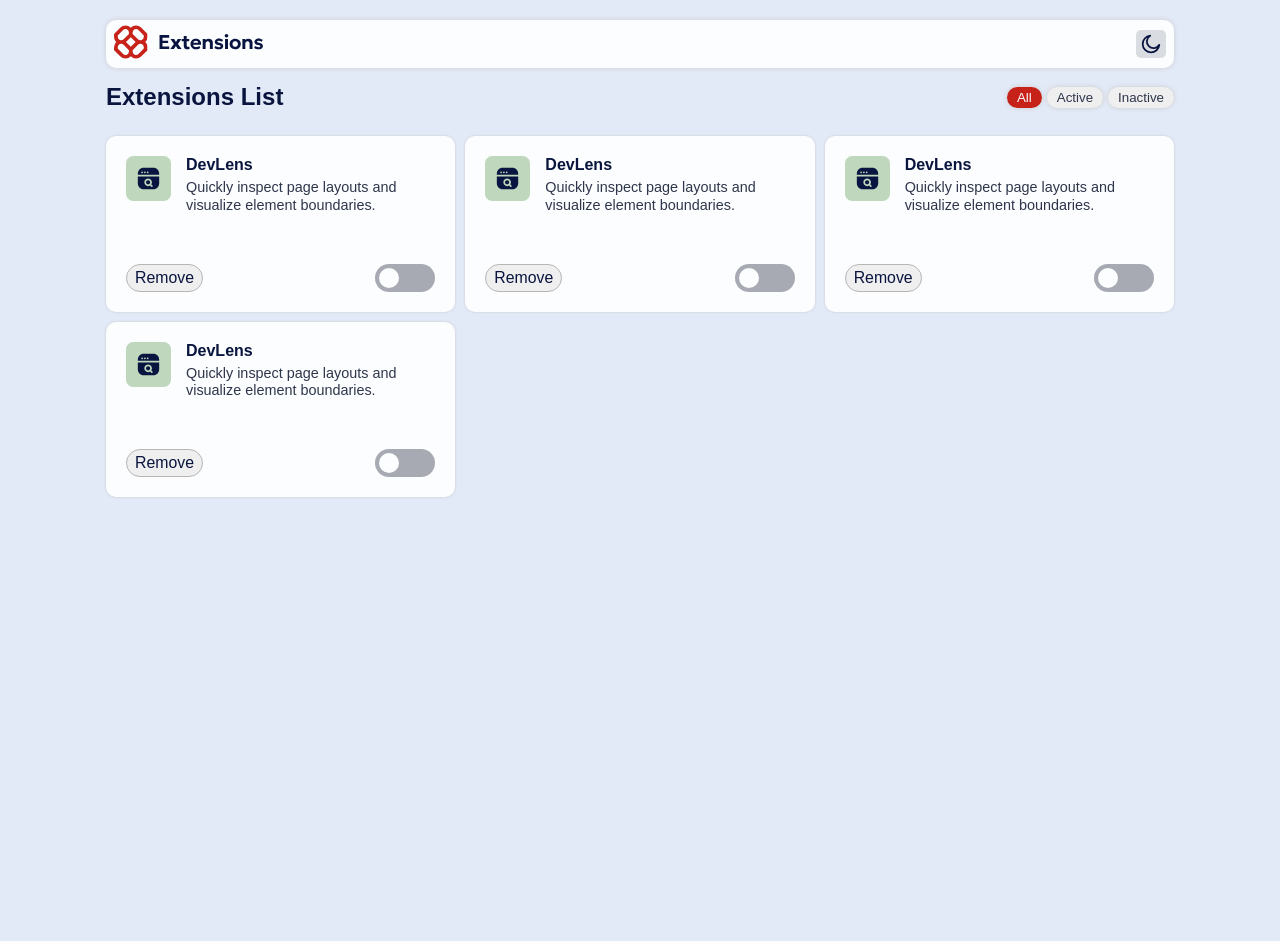
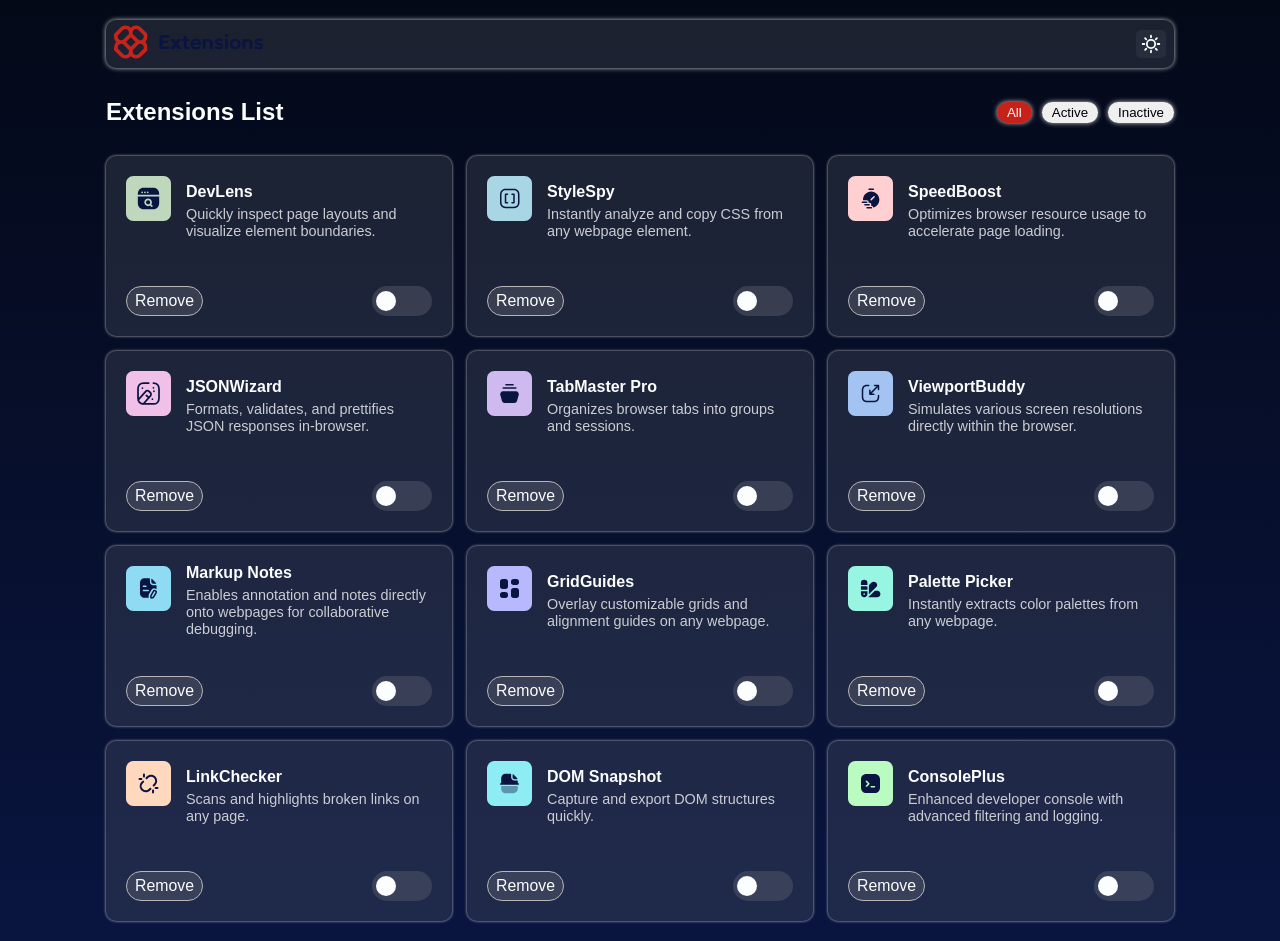
Before and after one commit to jeeva-004/google-extentions-page, a plain HTML site: page index.html in a window 1280 px wide. Both pictures are taken after a click on the element 1151 px from the left and 44 px from the top of the page. Before the commit the page ends 800 px from the top, so only its background shows below. Drawn offline with Linux system fonts and the light colour scheme; a web font is replaced by a local one.

Commit message:
design fixed

```diff
--- a/index.html
+++ b/index.html
@@ -20,7 +20,7 @@
     <header>
       <div class="head-part"><img src="./assets/images/logo.svg" alt="logo" class="logo">
       </div>
-      <div class="theme"><img src="./assets/images/icon-moon.svg" alt="img"></div>
+      <div class="theme"><img src="./assets/images/icon-moon.svg" alt="img" class="img1"><img src="./assets/images/icon-sun.svg" alt="img" class="img2"></div>
     </header>
     <div class="extention-buttons">
       <h2>Extensions List</h2>
@@ -31,102 +31,8 @@
       </div>
     </div>
     <div class="extentions">
-      <div class="extention">
-        <div class="extention-info">
-          <img src="./assets/images/logo-devlens.svg" alt="image">
-          <div class="extention-detail">
-            <h4 class="extention-name">DevLens</h4>
-            <p>Quickly inspect page layouts and visualize element boundaries.</p>
-          </div>
-        </div>
-        <div class="active-remove">
-          <button class="remove">Remove</button>
-          <div class="toggle"><p class="round"></p></div>
-        </div>
-      </div>
-      <div class="extention">
-        <div class="extention-info">
-          <img src="./assets/images/logo-devlens.svg" alt="image">
-          <div class="extention-detail">
-            <h4 class="extention-name">DevLens</h4>
-            <p>Quickly inspect page layouts and visualize element boundaries.</p>
-          </div>
-        </div>
-        <div class="active-remove">
-          <button class="remove">Remove</button>
-          <div class="toggle"><p class="round"></p></div>
-        </div>
-      </div>
-      <div class="extention">
-        <div class="extention-info">
-          <img src="./assets/images/logo-devlens.svg" alt="image">
-          <div class="extention-detail">
-            <h4 class="extention-name">DevLens</h4>
-            <p>Quickly inspect page layouts and visualize element boundaries.</p>
-          </div>
-        </div>
-        <div class="active-remove">
-          <button class="remove">Remove</button>
-          <div class="toggle"><p class="round"></p></div>
-        </div>
-      </div>
-      <div class="extention">
-        <div class="extention-info">
-          <img src="./assets/images/logo-devlens.svg" alt="image">
-          <div class="extention-detail">
-            <h4 class="extention-name">DevLens</h4>
-            <p>Quickly inspect page layouts and visualize element boundaries.</p>
-          </div>
-        </div>
-        <div class="active-remove">
-          <button class="remove">Remove</button>
-          <div class="toggle"><p class="round"></p></div>
-        </div>
-      </div>
+
     </div>
-    <!-- StyleSpy
-    Instantly analyze and copy CSS from any webpage element.
-    Remove
-
-    SpeedBoost
-    Optimizes browser resource usage to accelerate page loading.
-    Remove
-
-    JSONWizard
-    Formats, validates, and prettifies JSON responses in-browser.
-    Remove
-
-    TabMaster Pro
-    Organizes browser tabs into groups and sessions.
-    Remove
-
-    ViewportBuddy
-    Simulates various screen resolutions directly within the browser.
-    Remove
-
-    Markup Notes
-    Enables annotation and notes directly onto webpages for collaborative debugging.
-    Remove
-
-    GridGuides
-    Overlay customizable grids and alignment guides on any webpage.
-    Remove
-
-    Palette Picker
-    Instantly extracts color palettes from any webpage.
-    Remove
-
-    LinkChecker
-    Scans and highlights broken links on any page.
-    Remove
-
-    DOM Snapshot
-    Capture and export DOM structures quickly.
-    Remove
-
-    ConsolePlus
-    Enhanced developer console with advanced filtering and logging.
-    Remove -->
   </div>
 </body>
 
--- a/script.js
+++ b/script.js
@@ -1,4 +1,4 @@
-const data = [
+const datas = [
     {
         "logo": "./assets/images/logo-devlens.svg",
         "name": "DevLens",
@@ -71,4 +71,60 @@ const data = [
         "description": "Enhanced developer console with advanced filtering and logging.",
         "isActive": true
     }
-  ];
+];
+
+const extentions = document.querySelector('.extentions')
+const btn_group = document.querySelector('.btn-group');
+
+datas.forEach(data => {
+    let extention = document.createElement('div');
+    let div_content = `<div class="extention">
+        <div class="extention-info">
+          <img src="${data.logo}" alt="image">
+          <div class="extention-detail">
+            <h4 class="extention-name">${data.name}</h4>
+            <p>${data.description}</p>
+          </div>
+        </div>
+        <div class="active-remove">
+          <button class="remove">Remove</button>
+          <div class="toggle"><p class="round"></p></div>
+        </div>
+      </div>`;
+    extention.innerHTML = div_content;
+    extention.querySelector('.toggle').addEventListener('click', () => {
+
+    })
+    extentions.appendChild(extention)
+})
+
+const theme = document.querySelector('.theme');
+const moon = theme.querySelector('.img1');
+const sun  = theme.querySelector('.img2')
+theme.addEventListener('click', () => {
+    document.body.classList.toggle('dark-mode');
+    sun.classList.toggle('sun');
+    moon.classList.toggle('moon');
+
+})
+let all_btn = btn_group.querySelector('.one');
+let active_btn = btn_group.querySelector('.two');
+let inactive_btn = btn_group.querySelector('.three');
+
+all_btn.addEventListener('click', () => {
+    inactive_btn.classList.remove('active');
+    active_btn.classList.remove('active');
+    all_btn.classList.add('active');
+})
+
+active_btn.addEventListener('click', () => {
+    inactive_btn.classList.remove('active');
+    all_btn.classList.remove('active');
+    active_btn.classList.add('active');
+})
+
+inactive_btn.addEventListener('click', () => {
+    all_btn.classList.remove('active');
+    active_btn.classList.remove('active');
+    inactive_btn.classList.add('active');
+})
--- a/style.css
+++ b/style.css
@@ -10,13 +10,27 @@ html {
 }
 
 :root {
-    --bg-color: hsla(217, 61%, 90%, .7);
+    --bg-color: rgb(229, 248, 250);
     --extention-color: hsl(227, 75%, 14%);
     --extention-description: hsl(225, 23%, 24%);
     --button-color: hsl(3, 77%, 44%);
     --btn-color-light: hsl(3, 71%, 56%);
     --light: hsl(200, 60%, 99%);
+    --toggle-bg: hsla(223, 4%, 69%, 0.9);
+    --ex-bg: hsl(200, 60%, 99%);
+    --remove:hsl(200, 60%, 99%);
+}
+
+.dark-mode {
+    --bg-color: linear-gradient(180deg, #040918 0%, #091540 100%);
+    --extention-color: hsl(200, 60%, 99%);
+    --extention-description: hsl(223, 7%, 81%);
+    --button-color: hsl(3, 77%, 44%);
+    --btn-color-light: hsl(3, 71%, 56%);
+    --light: hsl(200, 60%, 99%);
     --toggle-bg: hsla(226, 11%, 37%, .5);
+    --ex-bg: hsla(226, 11%, 37%, .3);
+    --remove: hsla(226, 11%, 37%, .5);
 }
 
 body {
@@ -25,7 +39,7 @@ body {
     display: flex;
     justify-content: center;
     align-items: center;
-    background-color: var(--bg-color);
+    background: var(--bg-color);
     font-family: "Bai Jamjuree", sans-serif;
 }
 
@@ -41,7 +55,7 @@ header {
     justify-content: space-between;
     align-items: center;
     margin-bottom: 15px;
-    background-color: var(--light);
+    background-color: var(--ex-bg);
     box-shadow: 0 0 5px rgb(204, 202, 202);
     border-radius: 10px;
     padding: 5px 8px;
@@ -49,6 +63,7 @@ header {
 
 .logo {
     width: 150px;
+    color: white;
 }
 
 .theme {
@@ -60,6 +75,7 @@ header {
     background-color: hsla(226, 11%, 37%, .2);
     border-radius: 5px;
     cursor: pointer;
+    transition: all .15s ease;
 }
 
 .theme img {
@@ -67,12 +83,32 @@ header {
     height: 20px;
 }
 
+.img1 {
+    display: flex;
+}
+
+.img2 {
+    display: none;
+}
+
+.sun {
+    display: flex;
+}
+
+.moon {
+    display: none;
+}
+
+.theme:hover {
+    background-color: rgb(192, 187, 187);
+}
+
 .extention-buttons {
     width: 100%;
     display: flex;
     justify-content: space-between;
     align-items: center;
-    margin: 10px 0 25px;
+    margin: 30px 0 30px;
 }
 
 .extention-buttons h2 {
@@ -81,7 +117,7 @@ header {
 
 .btn-group {
     display: flex;
-    gap: 5px;
+    gap: 10px;
 }
 
 .btn-group button {
@@ -89,7 +125,7 @@ header {
     border-radius: 40px;
     border: none;
     cursor: pointer;
-    color: var(--extention-description);
+    /* color: var(--ex-bg); */
     box-shadow: 0 0 5px rgb(204, 202, 202);
 }
 
@@ -105,14 +141,15 @@ header {
 .extentions {
     width: 100%;
     display: grid;
-    grid-template-columns: repeat(3, 1fr);
-    gap: 10px;
+    grid-template-columns: repeat(auto-fit, minmax(300px,1fr));
+    gap: 15px;
 }
 
 .extention {
+    height: 180px;
     padding: 20px;
     border-radius: 10px;
-    background-color: var(--light);
+    background-color: var(--ex-bg);
     box-shadow: 0 0 3px rgb(204, 202, 202);
 }
 
@@ -122,10 +159,11 @@ header {
 }
 
 .extention-info {
+    height: 50%;
     display: flex;
     align-items: center;
     gap: 15px;
-    margin-bottom: 50px;
+    margin-bottom: 40px;
 }
 
 .extention-detail {
@@ -146,6 +184,7 @@ header {
 
 .active-remove {
     width: 100%;
+    height:50%;
     display: flex;
     justify-content: space-between;
 
@@ -153,16 +192,26 @@ header {
 
 .remove {
     border-radius: 40px;
+    height: 30px;
     border: 1px solid rgb(184, 181, 181);
     padding: 4px 8px;
     color: var(--extention-color);
+    background: var(--remove);
     font-weight: 400;
     cursor: pointer;
+    /* border: none; */
     font-size: .99em;
+    transition: all .15s ease;
+}
+
+.remove:hover {
+    color: var(--light);
+    background-color: var(--btn-color-light);
 }
 
 .toggle {
     width: 60px;
+    height: 30px;
     display: flex;
     justify-content: start;
     align-items: center;
@@ -181,17 +230,26 @@ header {
     border-radius: 50%;
 }
 
-@media screen and (320px<= width <= 425px){
-    .extention-buttons{
+@media screen and (320px <=width <=425px) {
+    .container {
+        width: 90%;
+    }
+
+    .extention-buttons {
         flex-direction: column;
         gap: 10px;
     }
-    .btn-group{
+
+    .btn-group {
         width: 100%;
         justify-content: space-around;
     }
 
-    .extentions{
-        grid-template-columns: 1fr;
+}
+
+@media screen and (width=768px) {
+    .container {
+        width: 90%;
     }
+
 }
```
Also changed, not shown: 1 other file.
